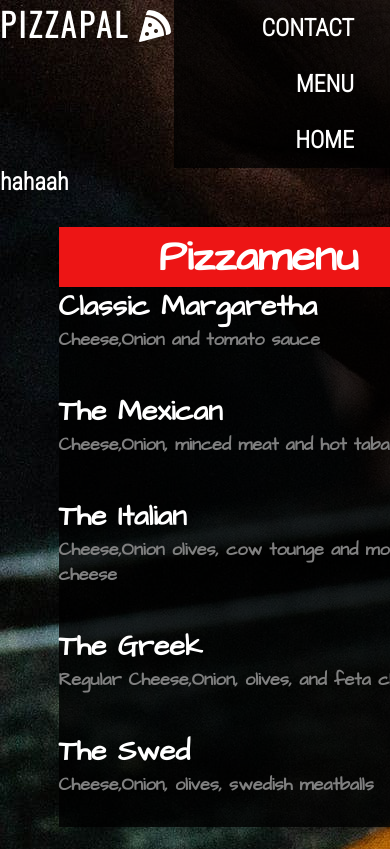
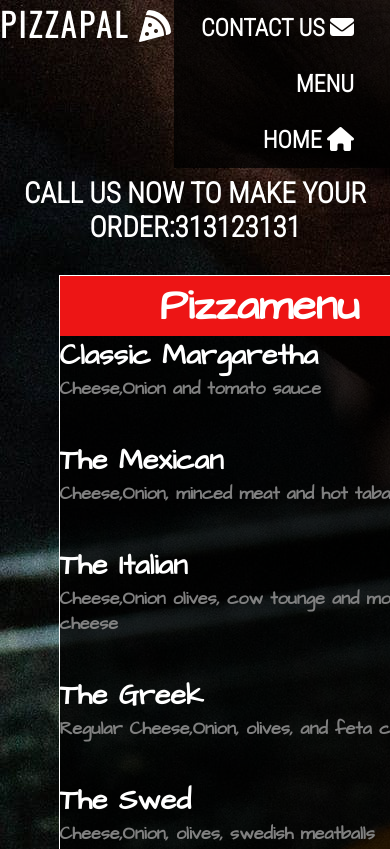
Before and after one commit to rebahama/Project-1, a plain HTML site: page menu.html in a window 390 px wide. Shown: the top 849 px of the page. Drawn offline with nearby package versions, Linux system fonts and the light colour scheme.

Commit message:
create header for phonenumber and symbols for navbar

```diff
--- a/assets/css/style.css
+++ b/assets/css/style.css
@@ -65,6 +65,8 @@ height: 600px;
 float: left;
 margin-top: 8%;
 margin-left: 15%;
+border: solid 1px;
+
 }
 #about-us{
     font-size: 180%;
@@ -76,6 +78,7 @@ height: 600px;
 margin-top: 8%;
 margin-right:15%;
 float: right;
+border: solid 1px;
 
 }
 footer{
@@ -108,22 +111,24 @@ border-radius: 50%;
     color: red;
 }
 /* style the h2 element insde the menu and the paragraph text*/
-#about-us h2{
+#about-us h2,#menu h2{
 
     background-color: #ed1515;
     text-align: center;
 
 }
-#menu h2{
-    background-color: #ed1515;
-    text-align: center;
-}
+
 .describe-menu{
     font-size: large;
     color: gray;
 
 }
- h2{
+/* style the phonenumber*/
+ #phone-number{
   color: white;
+  text-align: center;
+  font-size: larger;
+  text-transform: uppercase;
+  margin-top: 2%;
 
 }
--- a/menu.html
+++ b/menu.html
@@ -19,21 +19,26 @@
                   <nav>
                       <ul id="navmenu">
                         <li>
-                           <a href="index.html">CONTACT</a>
+                           <a href="index.html">CONTACT US <i class="fas fa-envelope"></i></a>
                          </li>
                           <li>
                           <a href="menu.html">MENU</a>
                           </li>
                           <li>
-                          <a href="index.html">HOME</a>
-                    </li>
+                          <a href="index.html">HOME <i class="fas fa-home"></i></a>
+                          </li>
 
-                 </ul>
+                      </ul>
             </nav>
 
+
     </header>
+    <div id="phone-number">
+        <h2>
+            Call us now to make your order:313123131
+        </h2>
+    </div>
 
-   <h2> hahaah</h2>
 
     <!-- the menu and about us section-->
     <section id="the-menu-border">
```
Also changed, not shown: index.html (+2 -2 lines).
